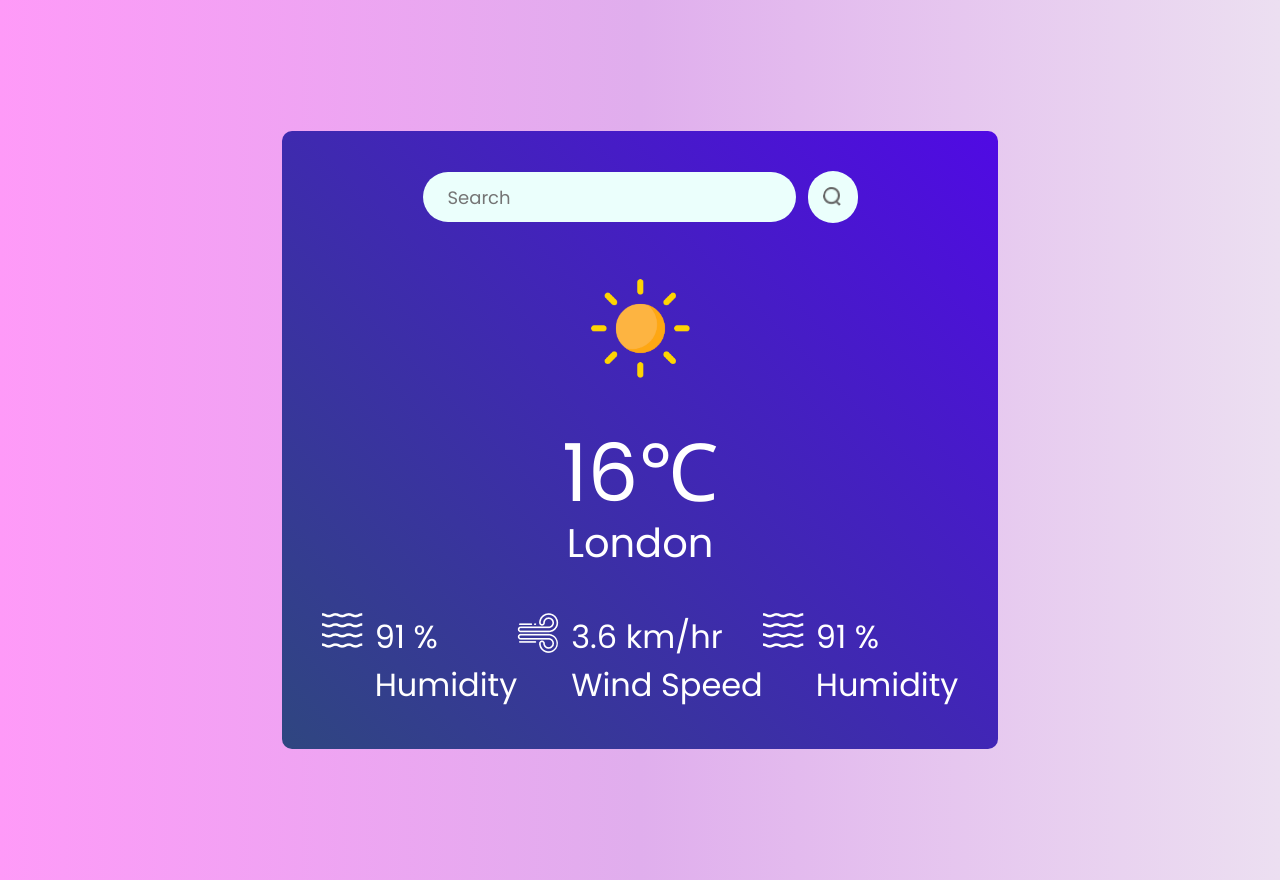
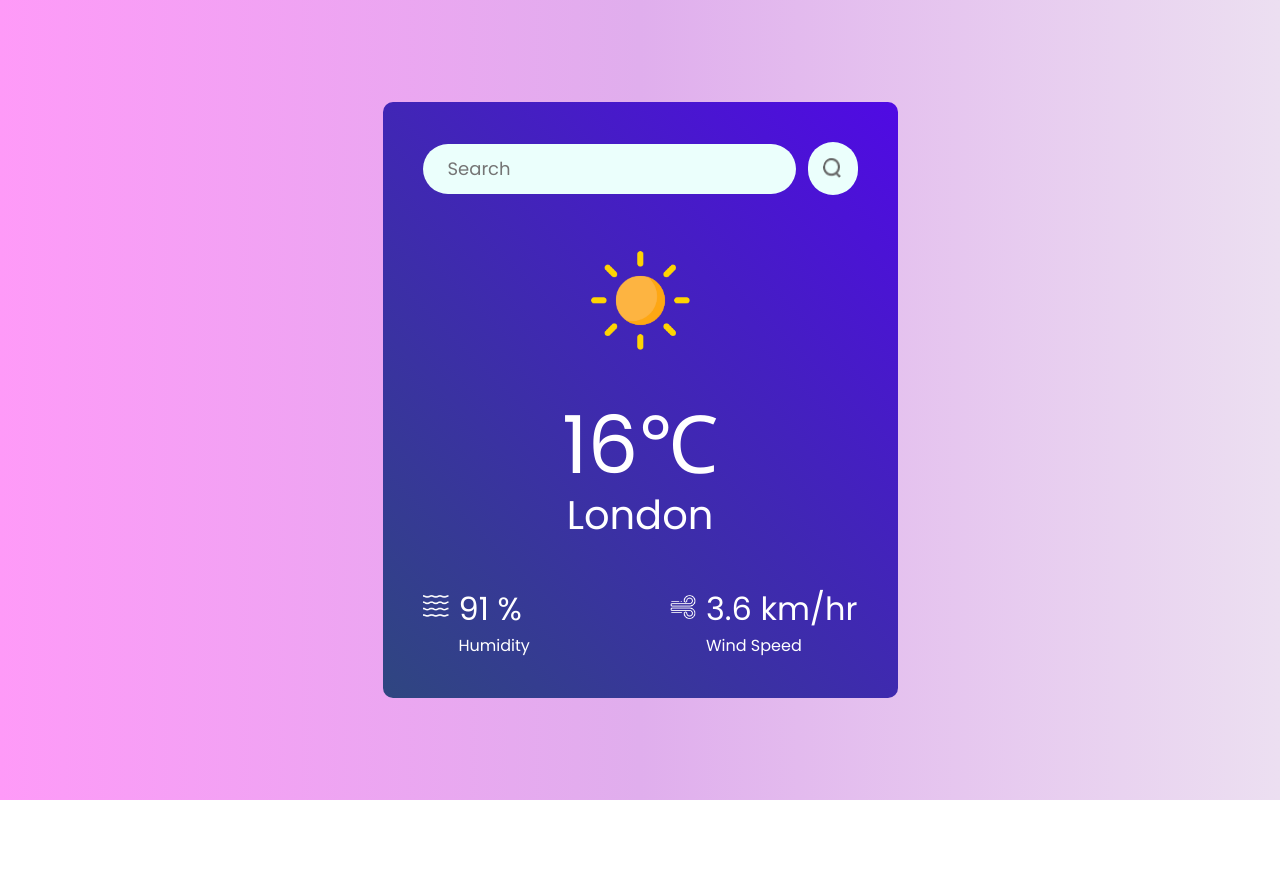
Before and after one commit to Parth0177/Weather-App, a React (Vite) app: page / in a window 1280 px wide. After the commit the page ends 800 px from the top, so only its background shows below. Built offline with nearby package versions, Linux system fonts and the light colour scheme; a web font is replaced by a local one.

Commit message:
Refactor layout and styles in Weather component; adjust min-height in App

```diff
--- a/src/components/Weather.css
+++ b/src/components/Weather.css
@@ -55,11 +55,22 @@
   color: #fff;
   display: flex;
   justify-content: space-between;
+  gap: 70px;
 }
 
 .col{
   display: flex;
   align-items: flex-start;
-  gap: 12px;
+  gap: 10px;
   font-size: 32px;
 }
+
+.weather-data .col span{
+  display: block;
+  font-size: 16px;
+}
+
+.weather-data .col img{
+  width: 26px;
+  margin-top: 10px;
+}
--- a/src/components/Weather.jsx
+++ b/src/components/Weather.jsx
@@ -35,13 +35,6 @@ const Weather = () => {
             <span>Wind Speed</span>
           </div>
         </div>
-        <div className="col">
-          <img src={humidity} alt="" />
-          <div>
-            <p>91 %</p>
-            <span>Humidity</span>
-          </div>
-        </div>
       </div>
     </div>
   )
--- a/src/index.css
+++ b/src/index.css
@@ -6,7 +6,7 @@
 }
 
 .App{
-  min-height: 110vh;
+  min-height: 100vh;
   display: grid;
   background: linear-gradient(to right, #fe9af8, #e0aeed, #ecdff1);
 }
```
